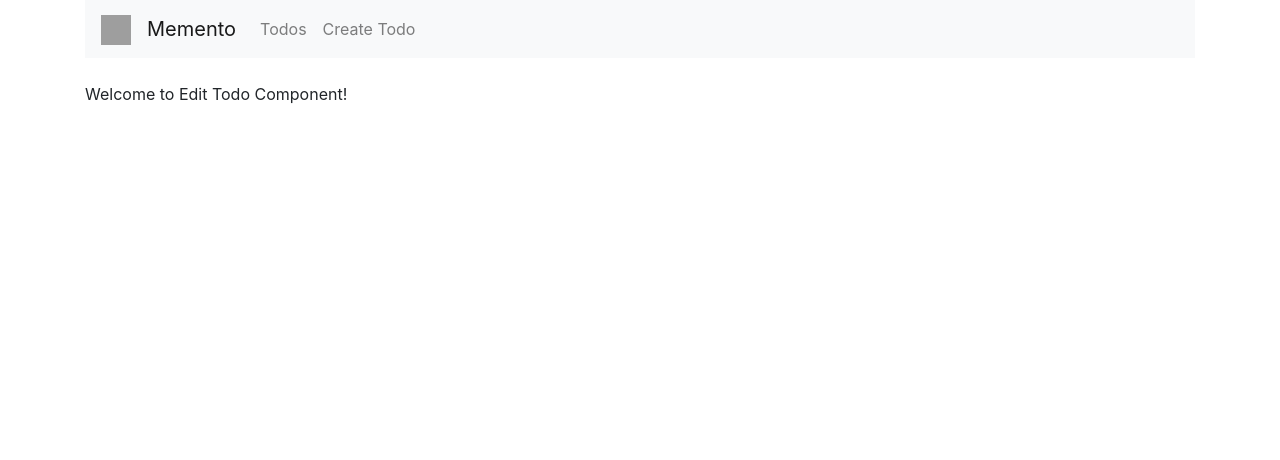
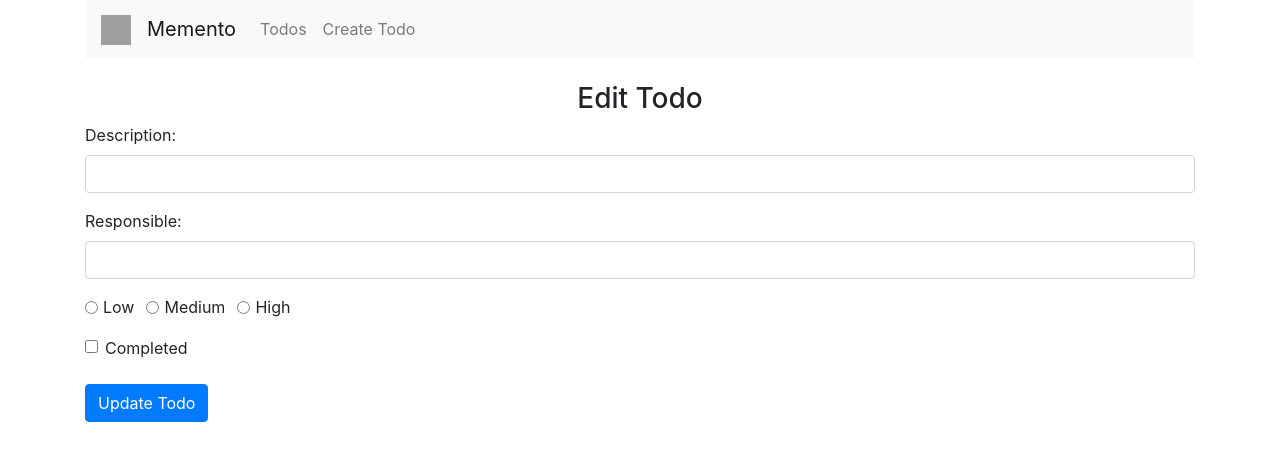
Before and after one commit to dseong0224/todo-app, a React (Create React App) app in the folder mern-todo-app/: page /edit/1 in a window 1280 px wide. Shown: the top 460 px of the page. Built offline with nearby package versions, Linux system fonts and the light colour scheme; no server answers; grey boxes are pictures that could not be loaded.

Commit message:
mvp achieved with minor bug edited todo list doesn't update until page is refreshed

```diff
--- a/mern-todo-app/src/components/edit-todo.component.js
+++ b/mern-todo-app/src/components/edit-todo.component.js
@@ -1,11 +1,166 @@
-import React, { Component } from 'react';
+import React, { Component } from "react";
+import axios from "axios";
 
 export default class EditTodo extends Component {
+  constructor(props) {
+    super(props);
+
+    this.onChangeTodoDescription = this.onChangeTodoDescription.bind(this);
+    this.onChangeTodoResponsible = this.onChangeTodoResponsible.bind(this);
+    this.onChangeTodoPriority = this.onChangeTodoPriority.bind(this);
+    this.onChangeTodoCompleted = this.onChangeTodoCompleted.bind(this);
+    this.onSubmit = this.onSubmit.bind(this);
+
+    this.state = {
+      todo_description: "",
+      todo_responsible: "",
+      todo_priority: "",
+      todo_completed: false
+    };
+  }
+
+  componentDidMount(){
+    axios
+      .get(`http://localhost:4000/todos/${this.props.match.params.id}`)
+      .then(res => {
+        this.setState({
+          todo_description: res.data.todo_description,
+          todo_responsible: res.data.todo_responsible,
+          todo_priority: res.data.todo_priority,
+          todo_completed: res.data.todo_completed
+        });
+      })
+      .catch(err => console.log(err));
+  }
+
+  onChangeTodoDescription(e) {
+    this.setState({
+      todo_description: e.target.value
+    });
+  }
+
+  onChangeTodoResponsible(e) {
+    this.setState({
+      todo_responsible: e.target.value
+    });
+  }
+
+  onChangeTodoPriority(e) {
+    this.setState({
+      todo_priority: e.target.value
+    });
+  }
+
+  onChangeTodoCompleted() {
+    this.setState({
+      todo_completed: !this.state.todo_completed
+    });
+  }
+
+  onSubmit(e) {
+    e.preventDefault();
+    const obj = {
+      todo_description: this.state.todo_description,
+      todo_responsible: this.state.todo_responsible,
+      todo_priority: this.state.todo_priority,
+      todo_completed: this.state.todo_completed
+    };
+    console.log(obj);
+
+    axios
+      .post(`http://localhost:4000/todos/update/${this.props.match.params.id}`,obj)
+      .then(res => console.log(res.data));
+
+    this.props.history.push("/");
+  }
+
   render() {
     return (
       <div>
-        <p>Welcome to Edit Todo Component!</p>
+        <h3 align="center">Edit Todo</h3>
+        <form onSubmit={this.onSubmit}>
+          <div className="form-group">
+            <label>Description: </label>
+            <input
+              type="text"
+              className="form-control"
+              value={this.state.todo_description}
+              onChange={this.onChangeTodoDescription}
+            />
+          </div>
+          <div className="form-group">
+            <label>Responsible: </label>
+            <input
+              type="text"
+              className="form-control"
+              value={this.state.todo_responsible}
+              onChange={this.onChangeTodoResponsible}
+            />
+          </div>
+          <div className="form-group">
+            <div className="form-check form-check-inline">
+              <input
+                className="form-check-input"
+                type="radio"
+                name="priorityOptions"
+                id="priorityLow"
+                value="Low"
+                checked={this.state.todo_priority === "Low"}
+                onChange={this.onChangeTodoPriority}
+              />
+              <label className="form-check-label">Low</label>
+            </div>
+            <div className="form-check form-check-inline">
+              <input
+                className="form-check-input"
+                type="radio"
+                name="priorityOptions"
+                id="priorityMedium"
+                value="Medium"
+                checked={this.state.todo_priority === "Medium"}
+                onChange={this.onChangeTodoPriority}
+              />
+              <label className="form-check-label">Medium</label>
+            </div>
+            <div className="form-check form-check-inline">
+              <input
+                className="form-check-input"
+                type="radio"
+                name="priorityOptions"
+                id="priorityHigh"
+                value="High"
+                checked={this.state.todo_priority === "High"}
+                onChange={this.onChangeTodoPriority}
+              />
+              <label className="form-check-label">High</label>
+            </div>
+          </div>
+          <div className="form-check">
+            <input
+              className="form-check-input"
+              id="completedCheckbox"
+              type="checkbox"
+              name="completedCheckbox"
+              onChange={this.onChangeTodoCompleted}
+              checked={this.state.todo_completed}
+              value={this.state.todo_completed}
+            />
+            <label className="form-check-label" htmlFor="completedCheckbox">
+              Completed
+            </label>
+          </div>
+
+          <br />
+
+          <div className="form-group">
+            <input
+              type="submit"
+              value="Update Todo"
+              className="btn btn-primary"
+            />
+          </div>
+        </form>
       </div>
-    )
+    );
   }
 }
--- a/mern-todo-app/src/components/todos-list.component.js
+++ b/mern-todo-app/src/components/todos-list.component.js
@@ -4,9 +4,9 @@
 
 const Todo = props => (
   <tr>
-    <td>{props.todo.todo_description}</td>
-    <td>{props.todo.todo_responsible}</td>
-    <td>{props.todo.todo_priority}</td>
+    <td className={props.todo.todo_completed ? "completed" : ""}>{props.todo.todo_description}</td>
+    <td className={props.todo.todo_completed ? "completed" : ""}>{props.todo.todo_responsible}</td>
+    <td className={props.todo.todo_completed ? "completed" : ""}>{props.todo.todo_priority}</td>
     <td>
       <Link to={`/edit/${props.todo._id}`}>Edit</Link>
     </td>
--- a/mern-todo-app/src/index.css
+++ b/mern-todo-app/src/index.css
@@ -11,3 +11,7 @@
   font-family: source-code-pro, Menlo, Monaco, Consolas, 'Courier New',
     monospace;
 }
+
+.completed {
+  text-decoration: line-through;
+}
```
